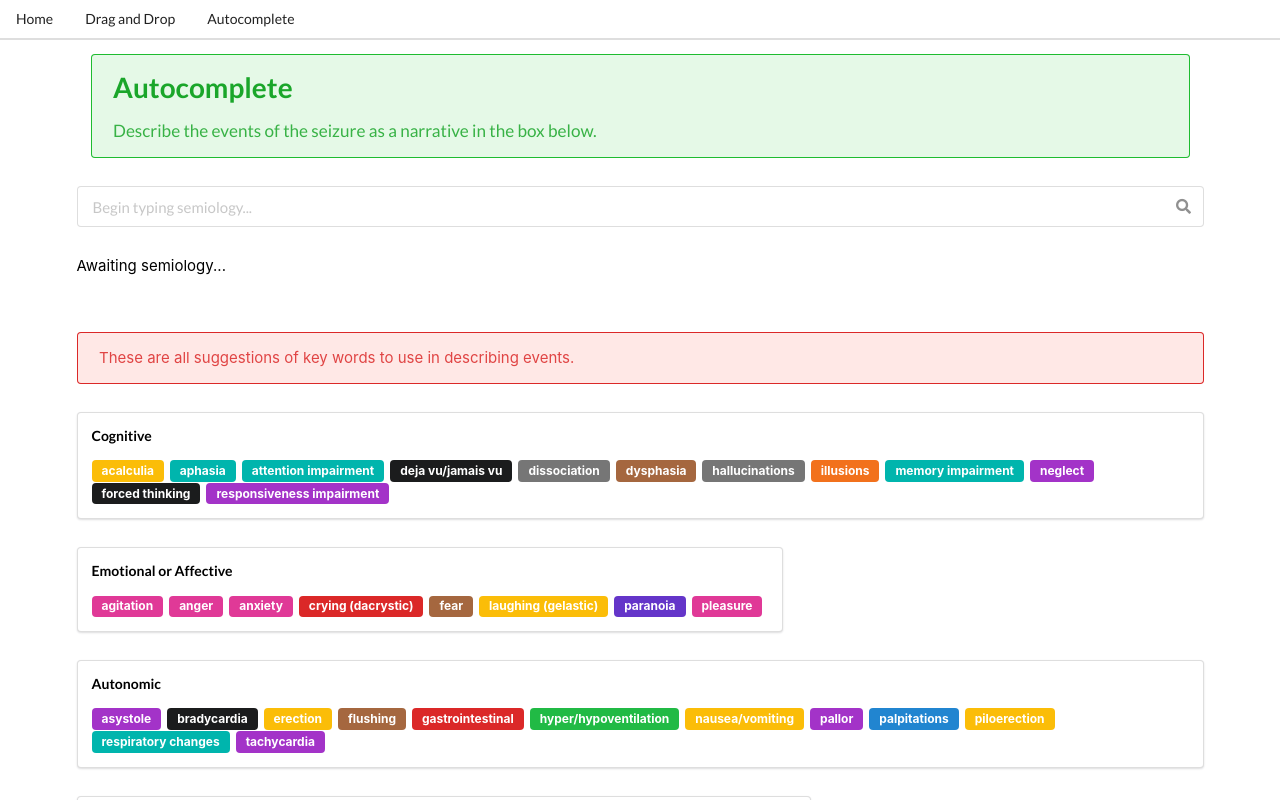
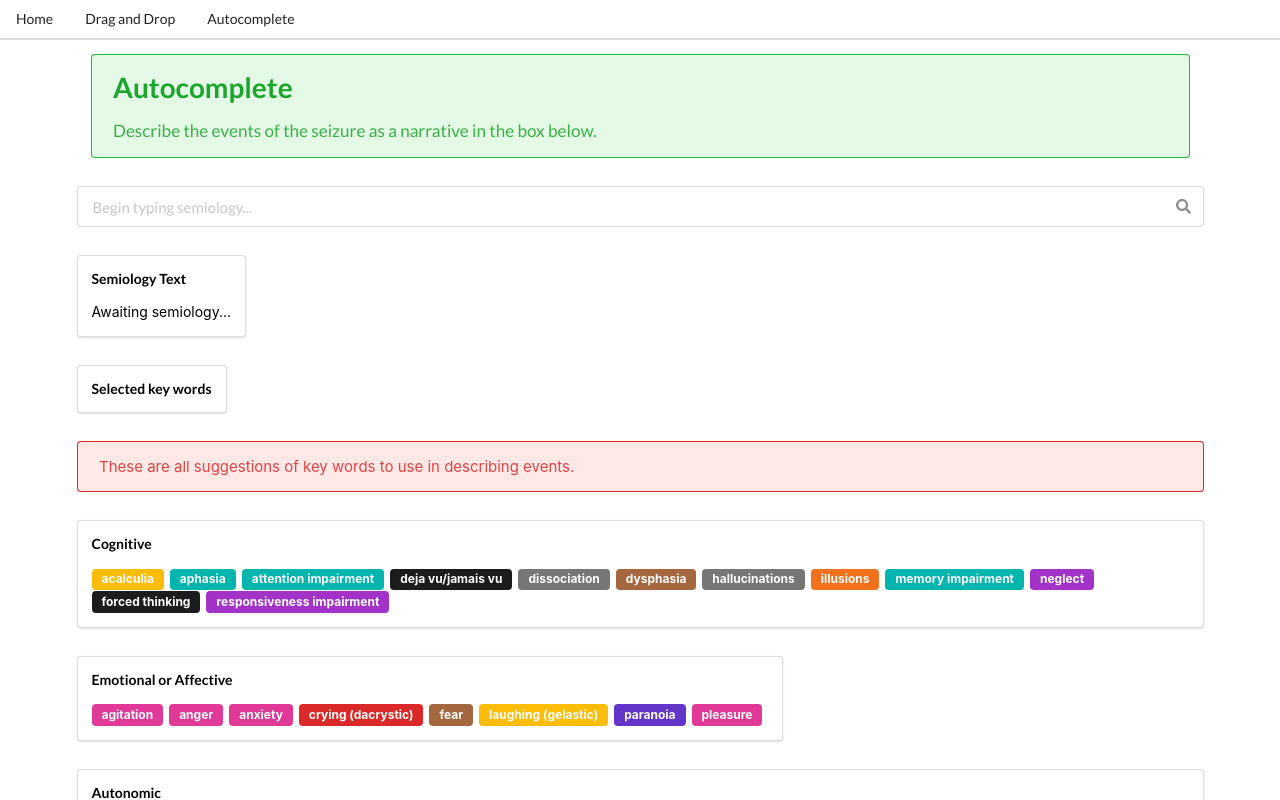
Before and after one commit to eatyourpeas/desscribe, a Vue app: page /autocomplete in a window 1280 px wide. Shown: the top 800 px of the page. Built offline with nearby package versions, Linux system fonts and the light colour scheme.

Commit message:
label padding, add segments

```diff
--- a/src/views/Autocomplete.vue
+++ b/src/views/Autocomplete.vue
@@ -223,9 +223,13 @@ const items = ref([
         </div>
 
         <div class="row">
+          <div class="ui segment">
+            <h5 class="header">
+              Semiology Text
+            </h5>
             <div v-if="allWords.length > 0">
-              <span v-for="word, index in allWords" :key="index">
-                <div class="ui label" v-if="word.match">
+              <span v-for="word, index in allWords" :key="index" >
+                <div class="ui label semiologyPhrases" v-if="word.match" :class="word.colour">
                   {{word.isCapitalised ? capitalizeFirstLetter(word.word) : word.word}}
                 </div>
                 <span v-else>
@@ -238,6 +242,7 @@ const items = ref([
                 Awaiting semiology...
               </p>
             </div>
+          </div>
         </div>
 
         <div class="row" v-if="allWords.length > 0">
@@ -245,10 +250,14 @@ const items = ref([
         </div>
 
         <div class="row">
-          <a v-for="word, index in returnAllSelectedKeywords(allWords)" class="ui horizontal label" :class="word.colour" :key="index" v-on:click="()=>allWords.splice(index, 1)">
-            {{word.word}}
-            <i class="delete icon"></i>
-          </a>
+          <div class="ui segment">
+            <h5 class="header">
+              Selected key words
+            </h5>
+            <div v-for="word, index in returnAllSelectedKeywords(allWords)" class="ui horizontal label" :class="word.colour" :key="index">
+              {{word.word}}
+            </div>
+          </div>
         </div>
 
         <div class="row">
@@ -336,3 +345,8 @@ const items = ref([
     </div>
   </div>
 </template>
+<style scoped>
+.semiologyPhrases{
+  margin: 0px 5px 5px 5px;
+}
+</style>
```
